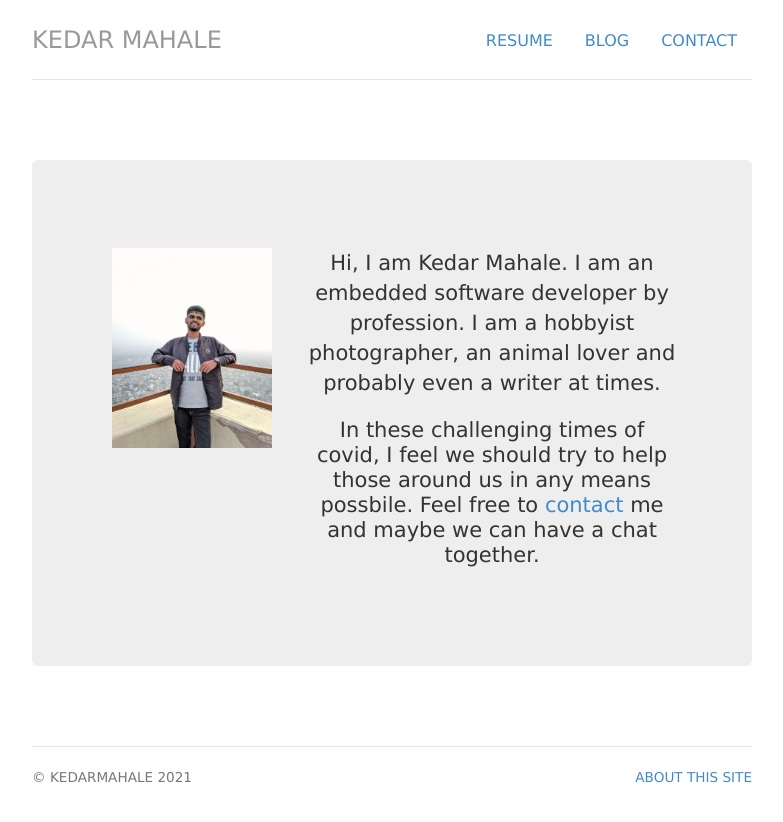
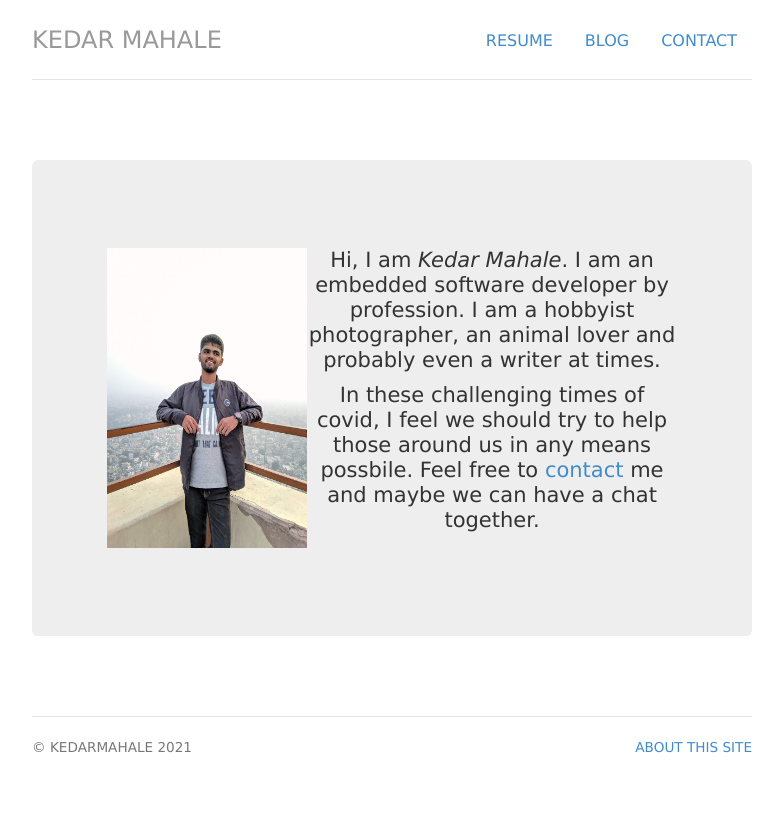
Before and after one commit to kedarmahale/kedarmahale.github.io, a Jekyll site: the page built from index.html, in a window 1280 px wide. Shown: the top 822 px of the page, without its empty margins (248-1031 px from the left). Built offline with Jekyll 4.4.1, drawn with Linux system fonts in a browser that asks for light colours.

Commit message:
text change

```diff
--- a/index.html
+++ b/index.html
@@ -9,10 +9,10 @@ description: Kedar Mahale
 <div class="jumbotron">
 <div class="row marketing">
 	<div class="col-sm-4">
-	<img alt="Kedar Mahale" src="img/IMG_20191212_162258-01.jpeg" height="200 px" width="160 px">
+	<img alt="Kedar Mahale" src="img/IMG_20191212_162258-01.jpeg" height="300 px" width="200 px">
 	</div>
 	<div itemscope itemtype="http://data-vocabulary.org/Person" class="col-sm-8">
-	<p class="lead">Hi, I am <span itemprop="name">Kedar Mahale</span>. I am an embedded software developer by profession. I am a hobbyist photographer, an animal lover
+	<p>Hi, I am <em>Kedar Mahale</em>. I am an embedded software developer by profession. I am a hobbyist photographer, an animal lover
 		and probably even a writer at times.</p>
 
 	<p> In these challenging times of covid, I feel we should try to help those around us in any means possbile.
```
